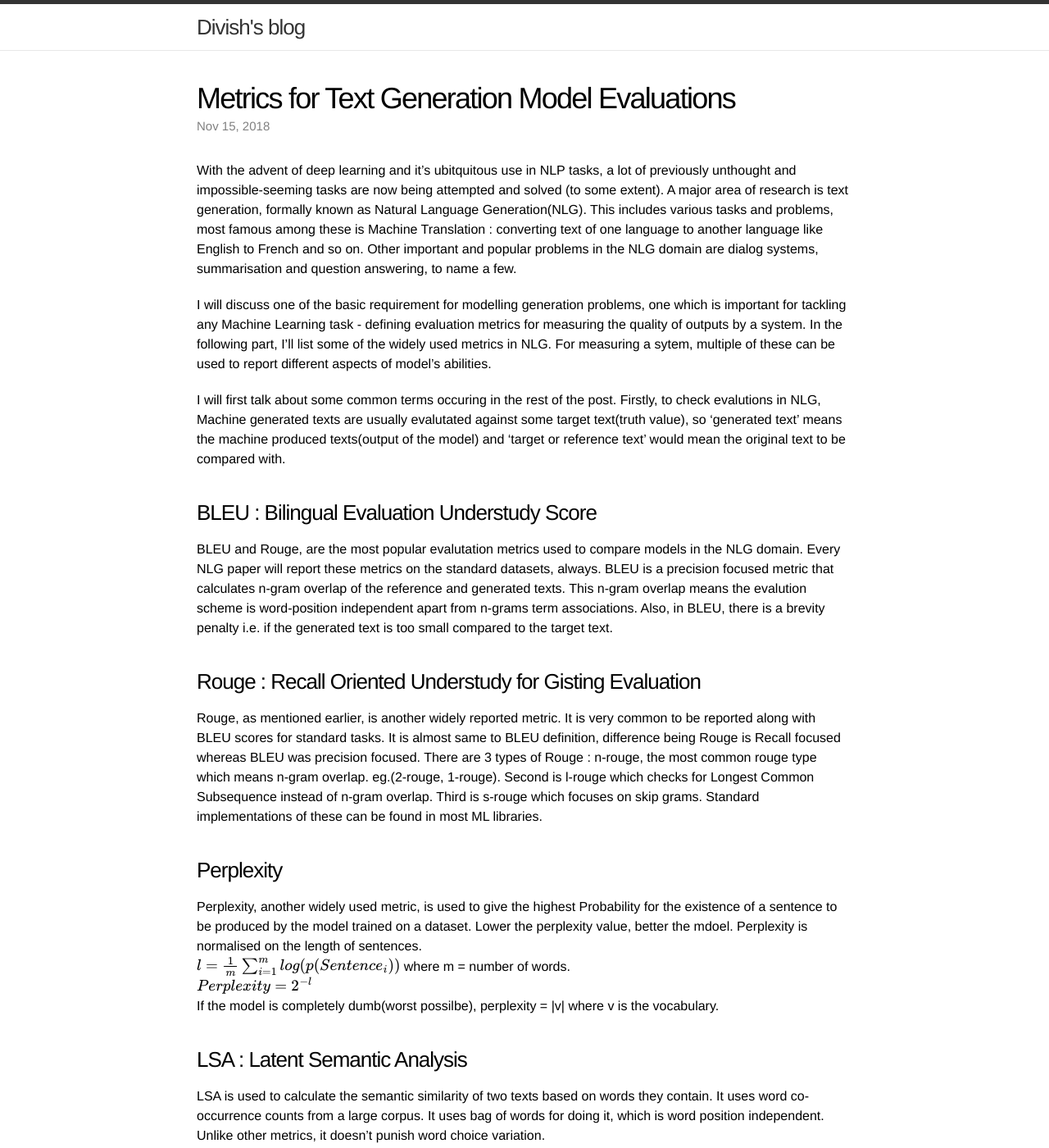
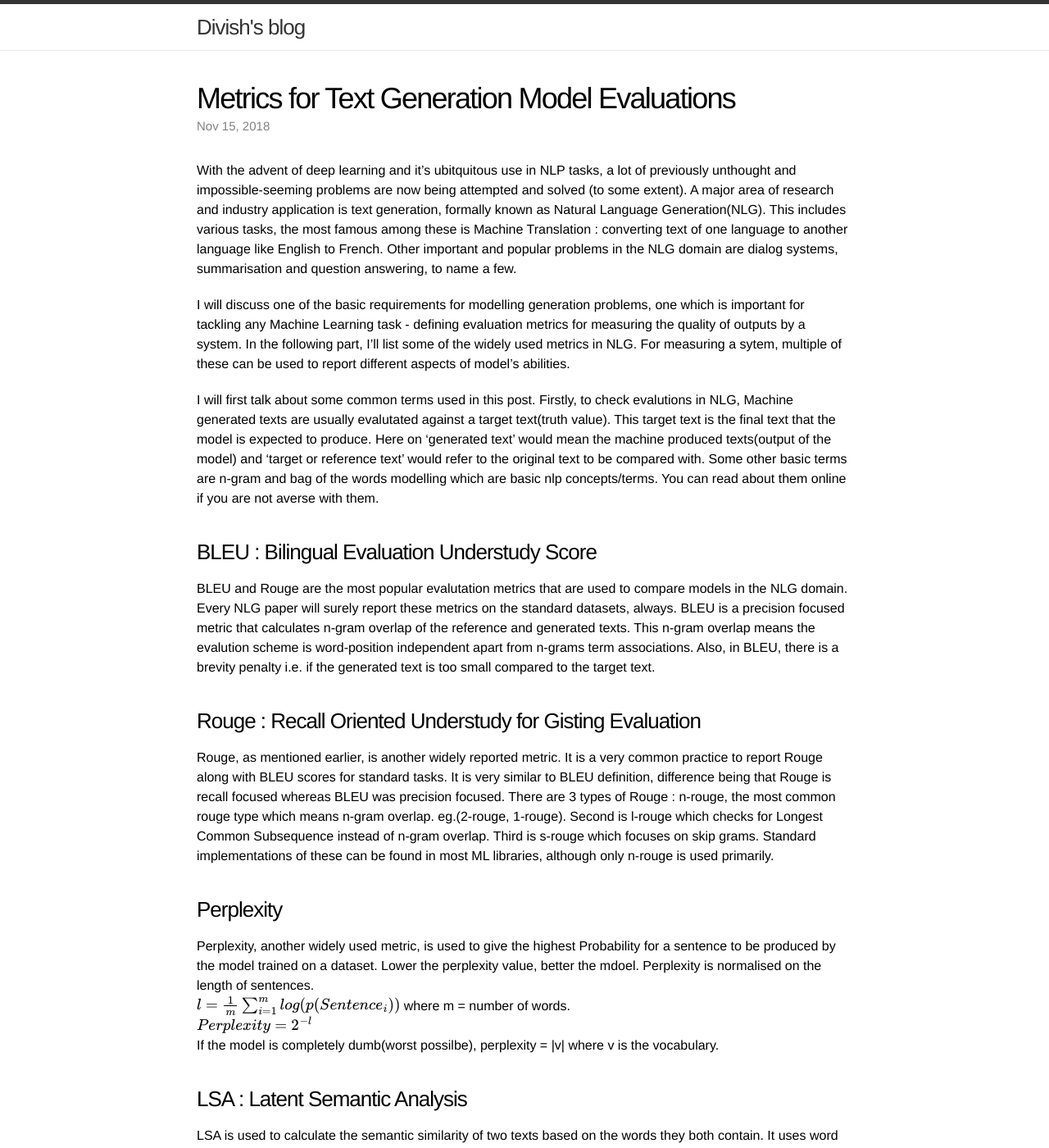
Before and after one commit to divishdayal/divish.github.io, a Jekyll site: the page built from _posts/2018-11-15-Metrics-for-text-generation.markdown, in a window 1280 px wide and 1400 px high. Shown: the whole window at 82% size. Built offline with Jekyll 4.4.1, drawn with Linux system fonts in a browser that asks for light colours; formulas are drawn with MathJax 3; some of the changed text lies outside the part shown.

Commit message:
Update 2018-11-15-Metrics-for-text-generation.markdown

```diff
--- a/_posts/2018-11-15-Metrics-for-text-generation.markdown
+++ b/_posts/2018-11-15-Metrics-for-text-generation.markdown
@@ -6,36 +6,36 @@ excerpt : "An introduction to automatic evaluation metrics that are generally us
 <!-- comments: true -->
 ---
 
-With the advent of deep learning and it's ubitquitous use in NLP tasks, a lot of previously unthought and impossible-seeming tasks are now being attempted and solved (to some extent). A major area of research is text generation, formally known as Natural Language Generation(NLG). This includes various tasks and problems, most famous among these is Machine Translation : converting text of one language to another language like English to French and so on. Other important and popular problems in the NLG domain are dialog systems, summarisation and question answering, to name a few.
+With the advent of deep learning and it's ubitquitous use in NLP tasks, a lot of previously unthought and impossible-seeming problems are now being attempted and solved (to some extent). A major area of research and industry application is text generation, formally known as Natural Language Generation(NLG). This includes various tasks, the most famous among these is Machine Translation : converting text of one language to another language like English to French. Other important and popular problems in the NLG domain are dialog systems, summarisation and question answering, to name a few.
 
-I will discuss one of the basic requirement for modelling generation problems, one which is important for tackling any Machine Learning task - defining evaluation metrics for measuring the quality of outputs by a system. In the following part, I'll list some of the widely used metrics in NLG. For measuring a sytem, multiple of these can be used to report different aspects of model's abilities.
+I will discuss one of the basic requirements for modelling generation problems, one which is important for tackling any Machine Learning task - defining evaluation metrics for measuring the quality of outputs by a system. In the following part, I'll list some of the widely used metrics in NLG. For measuring a sytem, multiple of these can be used to report different aspects of model's abilities.
 
-I will first talk about some common terms occuring in the rest of the post. Firstly, to check evalutions in NLG, Machine generated texts are usually evalutated against some target text(truth value), so 'generated text' means the machine produced texts(output of the model) and 'target or reference text' would mean the original text to be compared with.
+I will first talk about some common terms used in this post. Firstly, to check evalutions in NLG, Machine generated texts are usually evalutated against a target text(truth value). This target text is the final text that the model is expected to produce. Here on 'generated text' would mean the machine produced texts(output of the model) and 'target or reference text' would refer to the original text to be compared with. Some other basic terms are n-gram and bag of the words modelling which are basic nlp concepts/terms. You can read about them online if you are not averse with them.
 
 ### BLEU : Bilingual Evaluation Understudy Score
-BLEU and Rouge, are the most popular evalutation metrics used to compare models in the NLG domain. Every NLG paper will report these metrics on the standard datasets, always. BLEU is a precision focused metric that calculates n-gram overlap of the reference and generated texts. This n-gram overlap means the evalution scheme is word-position independent apart from n-grams term associations. Also, in BLEU, there is a brevity penalty i.e. if the generated text is too small compared to the target text.
+BLEU and Rouge are the most popular evalutation metrics that are used to compare models in the NLG domain. Every NLG paper will surely report these metrics on the standard datasets, always. BLEU is a precision focused metric that calculates n-gram overlap of the reference and generated texts. This n-gram overlap means the evalution scheme is word-position independent apart from n-grams term associations. Also, in BLEU, there is a brevity penalty i.e. if the generated text is too small compared to the target text.
 
 ### Rouge : Recall Oriented Understudy for Gisting Evaluation
-Rouge, as mentioned earlier, is another widely reported metric. It is very common to be reported along with BLEU scores for standard tasks. It is almost same to BLEU definition, difference being Rouge is Recall focused whereas BLEU was precision focused. There are 3 types of Rouge : n-rouge, the most common rouge type which means n-gram overlap. eg.(2-rouge, 1-rouge). Second is l-rouge which checks for Longest Common Subsequence instead of n-gram overlap. Third is s-rouge which focuses on skip grams. Standard implementations of these can be found in most ML libraries.
+Rouge, as mentioned earlier, is another widely reported metric. It is a very common practice to report Rouge along with BLEU scores for standard tasks. It is very similar to BLEU definition, difference being that Rouge is recall focused whereas BLEU was precision focused. There are 3 types of Rouge : n-rouge, the most common rouge type which means n-gram overlap. eg.(2-rouge, 1-rouge). Second is l-rouge which checks for Longest Common Subsequence instead of n-gram overlap. Third is s-rouge which focuses on skip grams. Standard implementations of these can be found in most ML libraries, although only n-rouge is used primarily.
 
 ### Perplexity
-Perplexity, another widely used metric, is used to give the highest Probability for the existence of a sentence to be produced by the model trained on a dataset. Lower the perplexity value, better the mdoel. Perplexity is normalised on the length of sentences.<br>
+Perplexity, another widely used metric, is used to give the highest Probability for a sentence to be produced by the model trained on a dataset. Lower the perplexity value, better the mdoel. Perplexity is normalised on the length of sentences.<br>
 $l=\frac{1} {m} \sum_{i=1}^{m} log(p(Sentence_i))$ where m = number of words.<br>
 $Perplexity = 2^{-l}$ <br>
 If the model is completely dumb(worst possilbe), perplexity = |v| where v is the vocabulary.
 
 ### LSA : Latent Semantic Analysis
-LSA is used to calculate the semantic similarity of two texts based on words they contain. It uses word co-occurrence counts from a large corpus. It uses bag of words for doing it, which is word position independent. Unlike other metrics, it doesn't punish word choice variation.
+LSA is used to calculate the semantic similarity of two texts based on the words they both contain. It uses word co-occurrence counts from a large corpus. It uses bag of words method for doing it, which is word position independent. Unlike other metrics, it doesn't punish word choice variation.
 
 ### METEOR : Metric for Evaluation of Translation with Explicit Ordering
-METEOR works on word alignments. It computes one to one mapping of words in generated and reference texts. Traditionally, It uses the wordnet or poter stemmer. Finally, it computes an F-score based on these mappings. Relatively lesser used metric in NLG, specially since the introduction of deep learning models.
+METEOR works on word alignments. It computes one to one mapping of words in generated and reference texts. Traditionally, It uses the wordnet or porter stemmer. Finally, it computes an F-score based on these mappings. Meteor is a relatively lesser used metric in NLG, specially since the introduction of deep learning models.
 
 ### TER : Translation Edit Rate
-TER checks for the absolute conversion of the generated text to target text.
+TER works on the principle of conversion of the generated text to the target text.
 $TER = \frac{number-of-edits} {word-length-of-Reference-text}$
-TER works upon exact word matching. It help understand the absolute similarity among the reference and generated texts.
+TER works upon exact word matching. It helps to understand the absolute similarity among the reference and generated texts.
 
 <br>
 <br>
 
-These are all the generally used metrics used for NLG evaluations. You can read up more about them online if you need a more comprehensive explanation. I have written a python file to compute these metrics which can be found <a href="https://github.com/divishdayal/divishdayal.github.io/blob/master/assests/codes/evaluation_metrics.py">here</a>.
+These are all the commonly used metrics used for NLG evaluations. You can read up more about them online if you need a more comprehensive explanation. I have written a python file to compute these metrics which can be found <a href="https://github.com/divishdayal/divishdayal.github.io/blob/master/assests/codes/evaluation_metrics.py">here</a>.
```
